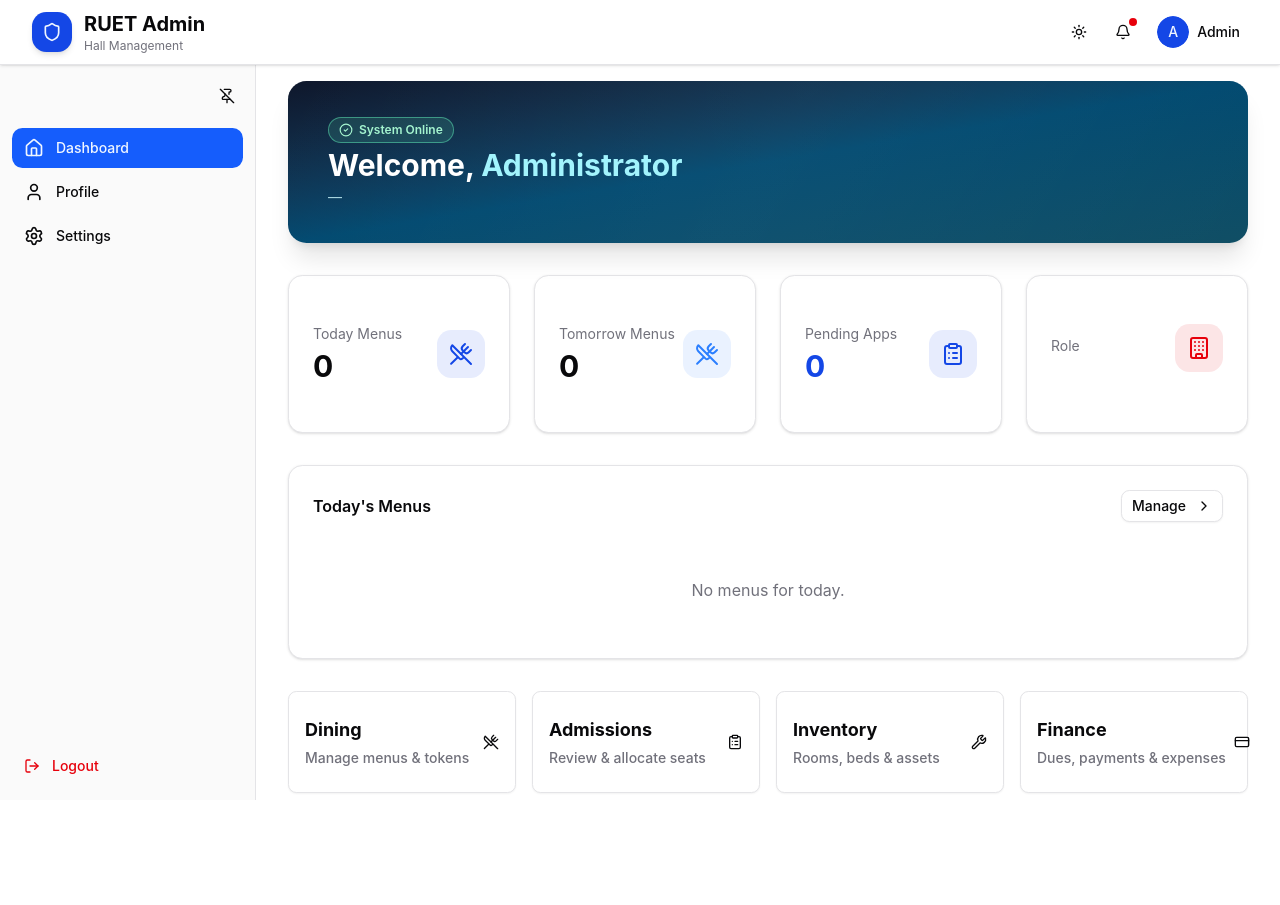
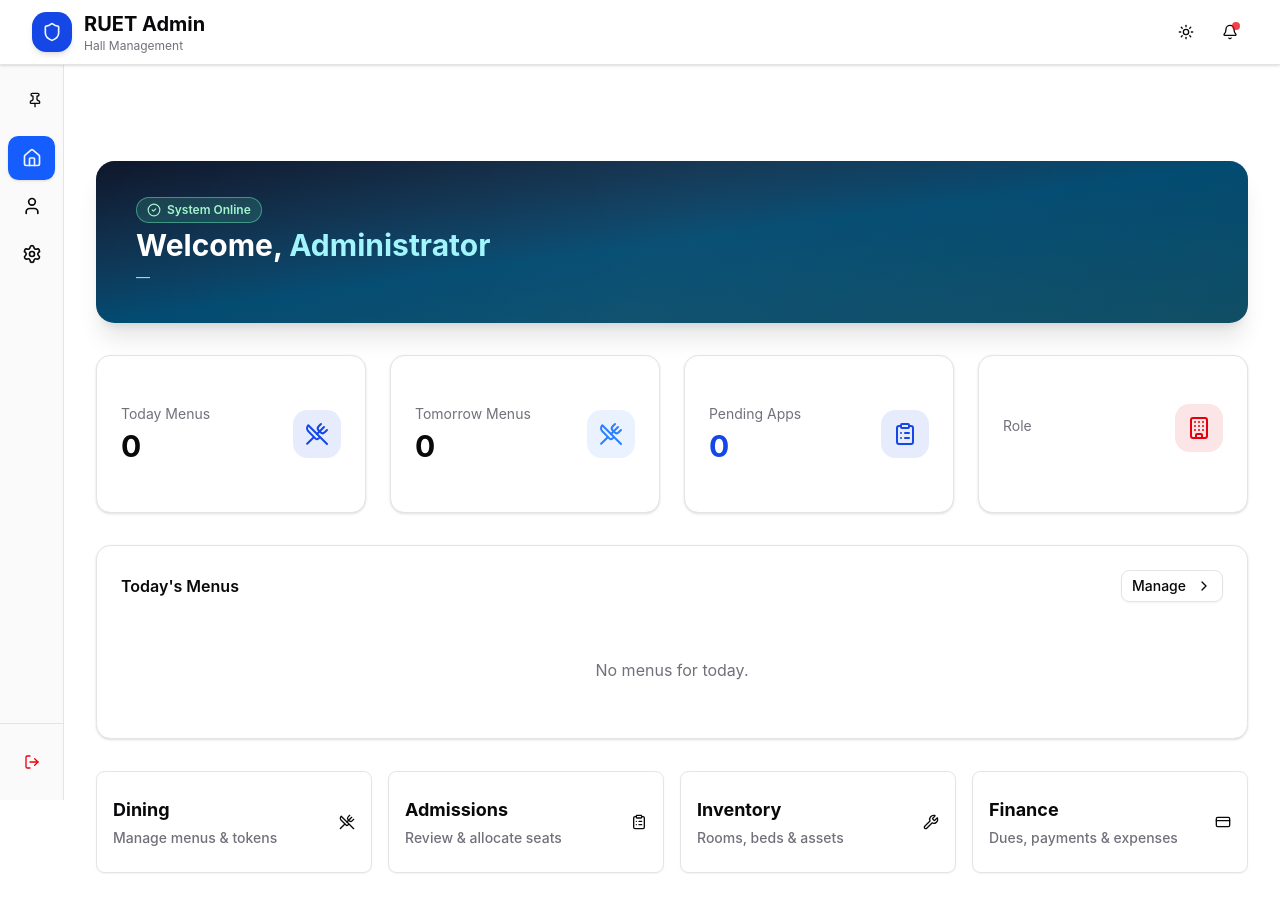
Before and after one commit to aniruddha81/ruet-hall-mgmt, a Next.js app: page /dashboard in a window 1280 px wide. Before the commit the page ends 825 px from the top, so only its background shows below. Built offline with nearby package versions, Linux system fonts and the light colour scheme.

Commit message:
Refactor Navbar, Sidebar, and DashboardShell components

```diff
--- a/components/navbar.tsx
+++ b/components/navbar.tsx
@@ -17,16 +17,7 @@
   TooltipTrigger,
 } from "@/components/ui/tooltip";
 import { useAuth } from "@/contexts/AuthContext";
-import {
-  Bell,
-  LogOut,
-  Menu,
-  Moon,
-  Settings,
-  Shield,
-  Sun,
-  User,
-} from "lucide-react";
+import { Bell, LogOut, Menu, Moon, Settings, Shield, Sun, User } from "lucide-react";
 import { useTheme } from "next-themes";
 import Link from "next/link";
 
@@ -39,103 +30,97 @@
   const { user, logout } = useAuth();
 
   const userName = user?.name ?? "Admin";
+  const userRole = user?.designation ?? "Admin";
   const userInitials = userName
     .split(" ")
-    .map((n) => n[0])
+    .map((namePart) => namePart[0])
     .join("")
     .slice(0, 2)
     .toUpperCase();
 
   return (
     <TooltipProvider>
-      <header className="bg-background/95 backdrop-blur supports-backdrop-filter:bg-background/60 shadow-sm sticky top-0 z-50 border-b border-border">
-        <div className="px-4 sm:px-6 lg:px-8">
-          <div className="flex items-center justify-between h-16">
-            {/* Logo and Brand */}
-            <div className="flex items-center space-x-4">
-              <Button
-                variant="ghost"
-                size="icon"
-                onClick={onMenuClick}
-                className="md:hidden"
-              >
-                <Menu className="h-5 w-5" />
-              </Button>
-              <Link
-                href="/dashboard"
-                className="flex items-center space-x-3 group"
-              >
-                <div className="w-10 h-10 bg-primary rounded-xl flex items-center justify-center shadow-md group-hover:shadow-lg transition-shadow">
-                  <Shield className="h-5 w-5 text-primary-foreground" />
+      <header className="sticky top-0 z-50 border-b border-border bg-background/95 shadow-sm backdrop-blur supports-backdrop-filter:bg-background/60">
+        <div className="mx-auto flex h-16 max-w-7xl items-center justify-between px-4 sm:px-6 lg:px-8">
+          <Link href="/dashboard" className="flex items-center gap-3 group">
+            <div className="flex h-10 w-10 items-center justify-center rounded-xl bg-primary text-primary-foreground shadow-md transition-shadow group-hover:shadow-lg">
+              <Shield className="h-5 w-5" />
             </div>
             <div className="hidden sm:block">
-                  <h1 className="text-xl font-bold text-foreground">
-                    RUET Admin
-                  </h1>
-                  <p className="text-xs text-muted-foreground">
-                    Hall Management
-                  </p>
+              <h1 className="text-xl font-bold text-foreground">RUET Admin</h1>
+              <p className="text-xs text-muted-foreground">Hall Management</p>
             </div>
           </Link>
-            </div>
 
-            {/* Right Side Actions */}
-            <div className="flex items-center space-x-2">
-              {/* Dark Mode Toggle */}
+          <div className="flex items-center gap-2">
             <Tooltip>
               <TooltipTrigger asChild>
                 <Button
                   variant="ghost"
                   size="icon"
-                    onClick={() =>
-                      setTheme(theme === "dark" ? "light" : "dark")
-                    }
-                    className="relative"
+                  onClick={() => setTheme(theme === "dark" ? "light" : "dark")}
+                  className="rounded-lg"
                 >
                   <Sun className="h-5 w-5 rotate-0 scale-100 transition-all dark:-rotate-90 dark:scale-0" />
                   <Moon className="absolute h-5 w-5 rotate-90 scale-0 transition-all dark:rotate-0 dark:scale-100" />
                   <span className="sr-only">Toggle theme</span>
                 </Button>
               </TooltipTrigger>
-                <TooltipContent>Toggle theme</TooltipContent>
+              <TooltipContent>
+                {theme === "dark" ? "Switch to light mode" : "Switch to dark mode"}
+              </TooltipContent>
             </Tooltip>
 
-              {/* Notifications */}
             <Tooltip>
               <TooltipTrigger asChild>
-                  <Button variant="ghost" size="icon" className="relative">
+                <Button variant="ghost" size="icon" className="relative rounded-lg">
                   <Bell className="h-5 w-5" />
-                    <span className="absolute top-1 right-1 w-2 h-2 bg-destructive rounded-full"></span>
+                  <span className="absolute right-2 top-2 h-2 w-2 rounded-full bg-destructive animate-pulse" />
                   <span className="sr-only">Notifications</span>
                 </Button>
               </TooltipTrigger>
               <TooltipContent>Notifications</TooltipContent>
             </Tooltip>
 
-              {/* User Dropdown */}
+            {user && onMenuClick ? (
+              <Button
+                variant="ghost"
+                size="icon"
+                onClick={onMenuClick}
+                className="rounded-lg md:hidden"
+              >
+                <Menu className="h-5 w-5" />
+                <span className="sr-only">Open navigation</span>
+              </Button>
+            ) : null}
+
+            {user ? (
               <DropdownMenu>
                 <DropdownMenuTrigger asChild>
-                  <Button
-                    variant="ghost"
-                    className="flex items-center gap-2 px-2"
-                  >
-                    <Avatar className="h-8 w-8">
-                      <AvatarFallback className="bg-primary text-primary-foreground text-sm font-medium">
+                  <Button variant="ghost" className="flex items-center gap-2 rounded-lg px-2">
+                    <Avatar className="h-8 w-8 ring-2 ring-primary/20">
+                      <AvatarFallback className="bg-primary text-sm font-semibold text-primary-foreground">
                         {userInitials}
                       </AvatarFallback>
                     </Avatar>
-                    <span className="hidden md:block text-sm font-medium">
-                      {userName}
-                    </span>
+                    <div className="hidden text-left sm:block">
+                      <p className="text-sm font-medium text-foreground">{userName}</p>
+                      <p className="text-xs text-muted-foreground">{userRole}</p>
+                    </div>
                   </Button>
                 </DropdownMenuTrigger>
                 <DropdownMenuContent align="end" className="w-56">
-                  <DropdownMenuLabel>My Account</DropdownMenuLabel>
+                  <DropdownMenuLabel>
+                    <div className="flex flex-col space-y-1">
+                      <p className="text-sm font-medium">{userName}</p>
+                      <p className="text-xs text-muted-foreground">{userRole}</p>
+                    </div>
+                  </DropdownMenuLabel>
                   <DropdownMenuSeparator />
                   <DropdownMenuItem asChild>
                     <Link href="/dashboard/profile" className="cursor-pointer">
                       <User className="mr-2 h-4 w-4" />
-                      Profile
+                      My Profile
                     </Link>
                   </DropdownMenuItem>
                   <DropdownMenuItem asChild>
@@ -147,14 +132,14 @@
                   <DropdownMenuSeparator />
                   <DropdownMenuItem
                     onClick={logout}
-                    className="text-destructive"
+                    className="cursor-pointer text-destructive focus:text-destructive"
                   >
                     <LogOut className="mr-2 h-4 w-4" />
-                    Log out
+                    Logout
                   </DropdownMenuItem>
                 </DropdownMenuContent>
               </DropdownMenu>
-            </div>
+            ) : null}
           </div>
         </div>
       </header>
--- a/components/sidebar.tsx
+++ b/components/sidebar.tsx
@@ -1,12 +1,6 @@
 "use client";
 
 import { Button } from "@/components/ui/button";
-import {
-  Tooltip,
-  TooltipContent,
-  TooltipProvider,
-  TooltipTrigger,
-} from "@/components/ui/tooltip";
 import { useAuth } from "@/contexts/AuthContext";
 import { useLayout } from "@/contexts/LayoutContext";
 import type { StaffRole } from "@/lib/types";
@@ -92,47 +86,47 @@
   const pathname = usePathname();
   const { user, logout } = useAuth();
 
-  // Sidebar is expanded if pinned OR hovered (on desktop)
   const isExpanded = isSidebarPinned || isSidebarHovered;
+  const desktopLabelClass = `min-w-0 overflow-hidden whitespace-nowrap text-left transition-[max-width,opacity,margin,transform] duration-300 ease-out ${
+    isExpanded
+      ? "ml-1 max-w-[160px] translate-x-0 opacity-100"
+      : "ml-0 max-w-0 -translate-x-1 opacity-0"
+  }`;
 
-  // Filter nav links based on user's role
-  // Provost sees everything (bypasses role check)
   const navLinks = useMemo(() => {
     const role = user?.designation;
-    if (!role) return allNavLinks.filter((l) => l.roles === "all");
+    if (!role) return allNavLinks.filter((link) => link.roles === "all");
     if (role === "PROVOST") return allNavLinks;
+
     return allNavLinks.filter(
       (link) => link.roles === "all" || link.roles.includes(role),
     );
   }, [user?.designation]);
 
   const handleLinkClick = () => {
-    // Only close sidebar on mobile when a link is clicked
     if (typeof window !== "undefined" && window.innerWidth < 768) {
       closeMobile();
     }
   };
 
   return (
-    <TooltipProvider>
-      {/* Mobile Overlay */}
+    <>
       {isMobileOpen && (
         <div
-          className="fixed inset-0 bg-background/80 backdrop-blur-sm z-40 md:hidden animate-in fade-in"
+          className="fixed inset-0 z-40 bg-background/80 backdrop-blur-sm animate-in fade-in md:hidden"
           onClick={closeMobile}
         />
       )}
 
-      {/* Mobile Sidebar (Drawer) */}
       <aside
-        className={`fixed top-16 left-0 h-[calc(100vh-4rem)] w-72 bg-sidebar border-r border-sidebar-border transition-transform duration-300 z-50 md:hidden ${
+        className={`fixed left-0 top-16 z-50 h-[calc(100vh-4rem)] w-72 border-r border-sidebar-border bg-sidebar transition-transform duration-300 md:hidden ${
           isMobileOpen
             ? "translate-x-0 animate-in slide-in-from-left"
             : "-translate-x-full"
         }`}
       >
-        <div className="flex flex-col h-full py-4">
-          <div className="px-4 mb-6 flex items-center justify-between">
+        <div className="flex h-full flex-col py-4">
+          <div className="mb-6 flex items-center justify-between px-4">
             <span className="font-semibold text-sidebar-foreground">Menu</span>
             <Button
               variant="ghost"
@@ -147,56 +141,53 @@
           <nav className="flex-1 space-y-1 px-3">
             {navLinks.map((link) => {
               const isActive = pathname === link.href;
+              const Icon = link.icon;
+
               return (
                 <Link
                   key={link.href}
                   href={link.href}
                   onClick={handleLinkClick}
-                  className={`flex items-center gap-3 px-3 py-2.5 rounded-lg text-sm font-medium transition-colors ${
+                  className={`flex items-center gap-3 rounded-lg px-4 py-3 text-sm font-medium transition-colors ${
                     isActive
-                      ? "bg-sidebar-primary text-sidebar-primary-foreground"
-                      : "text-sidebar-foreground hover:bg-sidebar-accent hover:text-sidebar-accent-foreground"
-                  }`}
+                      ? "bg-sidebar-primary text-sidebar-primary-foreground shadow-sm"
+                      : "text-sidebar-foreground hover:bg-sidebar-accent/50"
+                  } justify-start px-1`}
                 >
-                  <link.icon className="w-5 h-5" />
+                  <Icon className="h-5 w-5" />
                   {link.label}
                 </Link>
               );
             })}
           </nav>
 
-          <div className="px-3 mt-auto">
+          <div className="border-t border-sidebar-border p-4">
             <Button
               variant="ghost"
               onClick={logout}
-              className="w-full justify-start gap-3 text-destructive hover:text-destructive hover:bg-destructive/10"
+              className="w-full justify-start text-destructive hover:bg-destructive/10 hover:text-destructive"
             >
-              <LogOut className="w-5 h-5" />
-              Logout
+              <LogOut className="mr-3 h-5 w-5" />
+              Sign Out
             </Button>
           </div>
         </div>
       </aside>
 
-      {/* Desktop Sidebar */}
       <aside
-        className={`hidden md:flex fixed top-16 left-0 h-[calc(100vh-4rem)] flex-col bg-sidebar border-r border-sidebar-border transition-all duration-300 z-30 ${
+        className={`fixed left-0 top-16 z-40 hidden h-[calc(100vh-4rem)] overflow-hidden border-r border-sidebar-border bg-sidebar transition-[width] duration-300 ease-out md:block ${
           isExpanded ? "w-64" : "w-16"
         }`}
         onMouseEnter={() => setHovered(true)}
         onMouseLeave={() => setHovered(false)}
       >
-        {/* Pin Button */}
-        <div
-          className={`px-3 py-4 flex ${isExpanded ? "justify-end" : "justify-center"}`}
-        >
-          <Tooltip>
-            <TooltipTrigger asChild>
+        <div className="flex h-full flex-col py-4">
+          <div className="mb-4 flex justify-end px-2">
             <Button
               variant="ghost"
               size="icon"
               onClick={togglePin}
-                className="h-8 w-8"
+              className="h-10 w-10 text-sidebar-foreground hover:bg-sidebar-accent"
             >
               {isSidebarPinned ? (
                 <PinOff className="h-4 w-4" />
@@ -204,61 +195,46 @@
                 <Pin className="h-4 w-4" />
               )}
             </Button>
-            </TooltipTrigger>
-            <TooltipContent side="right">
-              {isSidebarPinned ? "Unpin sidebar" : "Pin sidebar"}
-            </TooltipContent>
-          </Tooltip>
           </div>
 
-        {/* Navigation Links */}
-        <nav className="flex-1 space-y-1 px-3 overflow-y-auto">
+          <nav className="flex-1 space-y-1 px-2 overflow-y-auto">
             {navLinks.map((link) => {
               const isActive = pathname === link.href;
+              const Icon = link.icon;
+
               return (
-              <Tooltip key={link.href}>
-                <TooltipTrigger asChild>
                 <Link
+                  key={link.href}
                   href={link.href}
-                    className={`flex items-center gap-3 px-3 py-2.5 rounded-lg text-sm font-medium transition-colors ${
+                  className={`flex h-11 items-center rounded-lg text-sm font-medium transition-colors ${
                     isActive
-                        ? "bg-sidebar-primary text-sidebar-primary-foreground"
-                        : "text-sidebar-foreground hover:bg-sidebar-accent hover:text-sidebar-accent-foreground"
-                    } ${!isExpanded ? "justify-center" : ""}`}
+                      ? "bg-sidebar-primary text-sidebar-primary-foreground shadow-sm"
+                      : "text-sidebar-foreground hover:bg-sidebar-accent/50"
+                  } justify-start px-1`}
                 >
-                    <link.icon className="w-5 h-5 shrink-0" />
-                    {isExpanded && <span>{link.label}</span>}
+                  <span className="flex h-10 w-10 shrink-0 items-center justify-center">
+                    <Icon className="h-5 w-5 shrink-0" />
+                  </span>
+                  <span className={desktopLabelClass}>{link.label}</span>
                 </Link>
-                </TooltipTrigger>
-                {!isExpanded && (
-                  <TooltipContent side="right">{link.label}</TooltipContent>
-                )}
-              </Tooltip>
               );
             })}
           </nav>
 
-        {/* Logout Button */}
-        <div className="px-3 py-4 mt-auto">
-          <Tooltip>
-            <TooltipTrigger asChild>
+          <div className="border-t border-sidebar-border px-2 pt-4">
             <Button
               variant="ghost"
               onClick={logout}
-                className={`w-full gap-3 text-destructive hover:text-destructive hover:bg-destructive/10 ${
-                  isExpanded ? "justify-start" : "justify-center"
-                }`}
+              className="flex h-11 w-full items-center justify-start overflow-hidden px-1 text-destructive hover:bg-destructive/10 hover:text-destructive"
             >
-                <LogOut className="w-5 h-5 shrink-0" />
-                {isExpanded && <span>Logout</span>}
+              <span className="flex h-10 w-10 shrink-0 items-center justify-center">
+                <LogOut className="h-5 w-5 shrink-0" />
+              </span>
+              <span className={desktopLabelClass}>Sign Out</span>
             </Button>
-            </TooltipTrigger>
-            {!isExpanded && (
-              <TooltipContent side="right">Logout</TooltipContent>
-            )}
-          </Tooltip>
+          </div>
         </div>
       </aside>
-    </TooltipProvider>
+    </>
   );
 }
--- a/components/wrapper/DashboardShell.tsx
+++ b/components/wrapper/DashboardShell.tsx
@@ -9,18 +9,22 @@
 }
 
 export default function DashboardShell({ children }: DashboardShellProps) {
-  const { isSidebarPinned, toggleMobile } = useLayout();
+  const { isSidebarPinned, isSidebarHovered, openMobile } = useLayout();
+
+  const isExpanded = isSidebarPinned || isSidebarHovered;
 
   return (
     <div className="min-h-screen bg-background">
-      <Navbar onMenuClick={toggleMobile} />
+      <Navbar onMenuClick={openMobile} />
       <Sidebar />
       <main
-        className={`transition-all duration-300 pt-4 px-4 md:px-6 lg:px-8 pb-8 ${
-          isSidebarPinned ? "md:ml-64" : "md:ml-16"
+        className={`min-h-screen pt-16 transition-all duration-300 ${
+          isExpanded ? "md:pl-64" : "md:pl-16"
         }`}
       >
-        {children}
+        <div className="mx-auto max-w-7xl p-4 pb-24 md:p-8 md:pb-8">
+          {children}
+        </div>
       </main>
     </div>
   );
--- a/contexts/LayoutContext.tsx
+++ b/contexts/LayoutContext.tsx
@@ -1,6 +1,6 @@
 "use client";
 
-import React, { createContext, useContext, useEffect, useState } from "react";
+import { createContext, useContext, useEffect, useState } from "react";
 
 interface LayoutContextType {
   isSidebarPinned: boolean;
@@ -8,29 +8,29 @@
   isMobileOpen: boolean;
   togglePin: () => void;
   setHovered: (hovered: boolean) => void;
-  toggleMobile: () => void;
+  openMobile: () => void;
   closeMobile: () => void;
 }
 
 const LayoutContext = createContext<LayoutContextType | undefined>(undefined);
 
 export function LayoutProvider({ children }: { children: React.ReactNode }) {
-  const [isSidebarPinned, setIsSidebarPinned] = useState(true);
+  const [isSidebarPinned, setIsSidebarPinned] = useState(false);
   const [isSidebarHovered, setIsSidebarHovered] = useState(false);
   const [isMobileOpen, setIsMobileOpen] = useState(false);
 
   const togglePin = () => setIsSidebarPinned((prev) => !prev);
   const setHovered = (hovered: boolean) => setIsSidebarHovered(hovered);
-  const toggleMobile = () => setIsMobileOpen((prev) => !prev);
+  const openMobile = () => setIsMobileOpen(true);
   const closeMobile = () => setIsMobileOpen(false);
 
-  // Close mobile sidebar on resize
   useEffect(() => {
     const handleResize = () => {
       if (window.innerWidth >= 768) {
         setIsMobileOpen(false);
       }
     };
+
     window.addEventListener("resize", handleResize);
     return () => window.removeEventListener("resize", handleResize);
   }, []);
@@ -43,7 +43,7 @@
         isMobileOpen,
         togglePin,
         setHovered,
-        toggleMobile,
+        openMobile,
         closeMobile,
       }}
     >
```
Also changed, not shown: contexts/AuthContext.tsx (+15 -1 lines), lib/api.ts (+12 -1 lines). Lines whose indentation alone changed are shown as unchanged.
